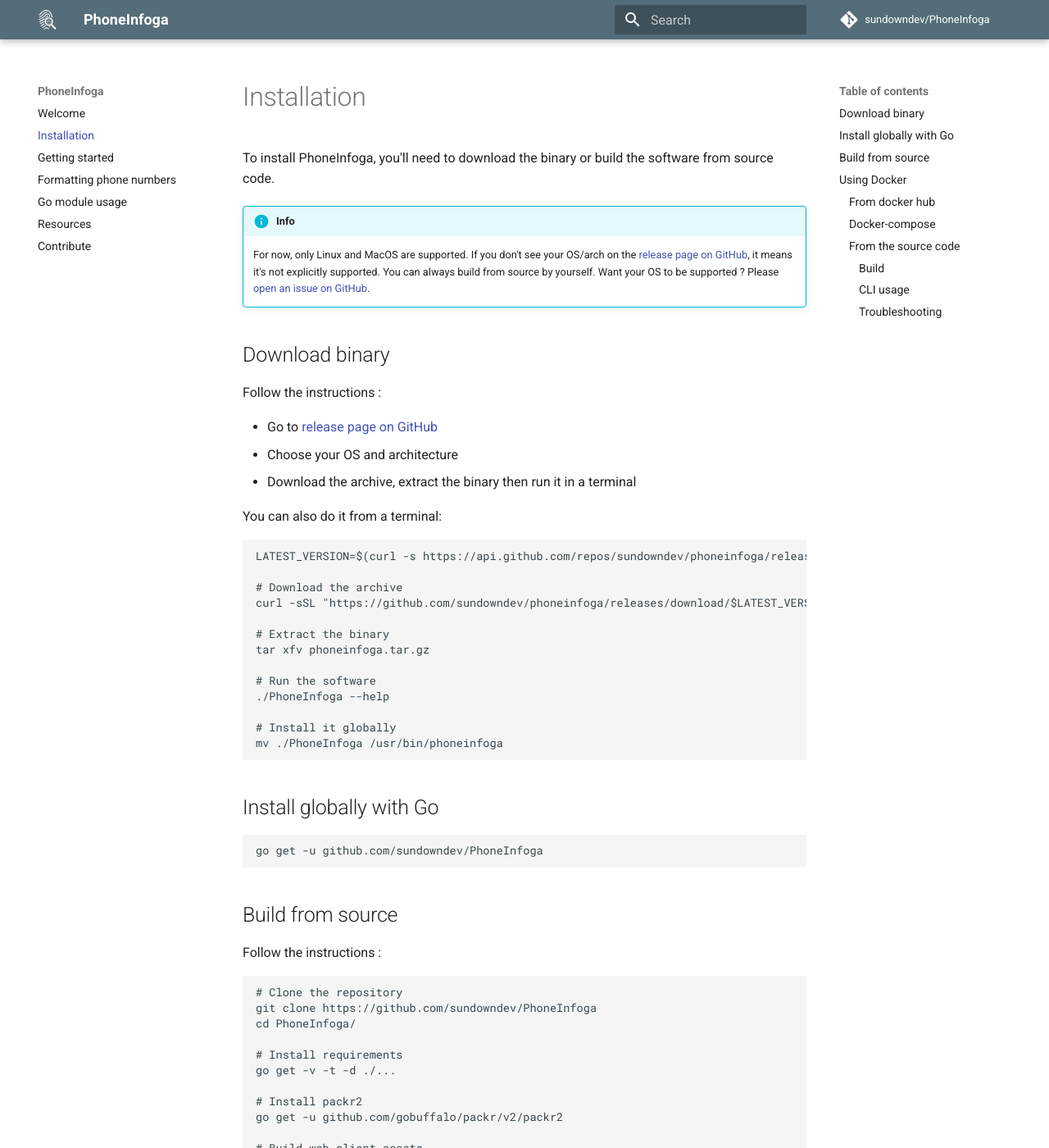
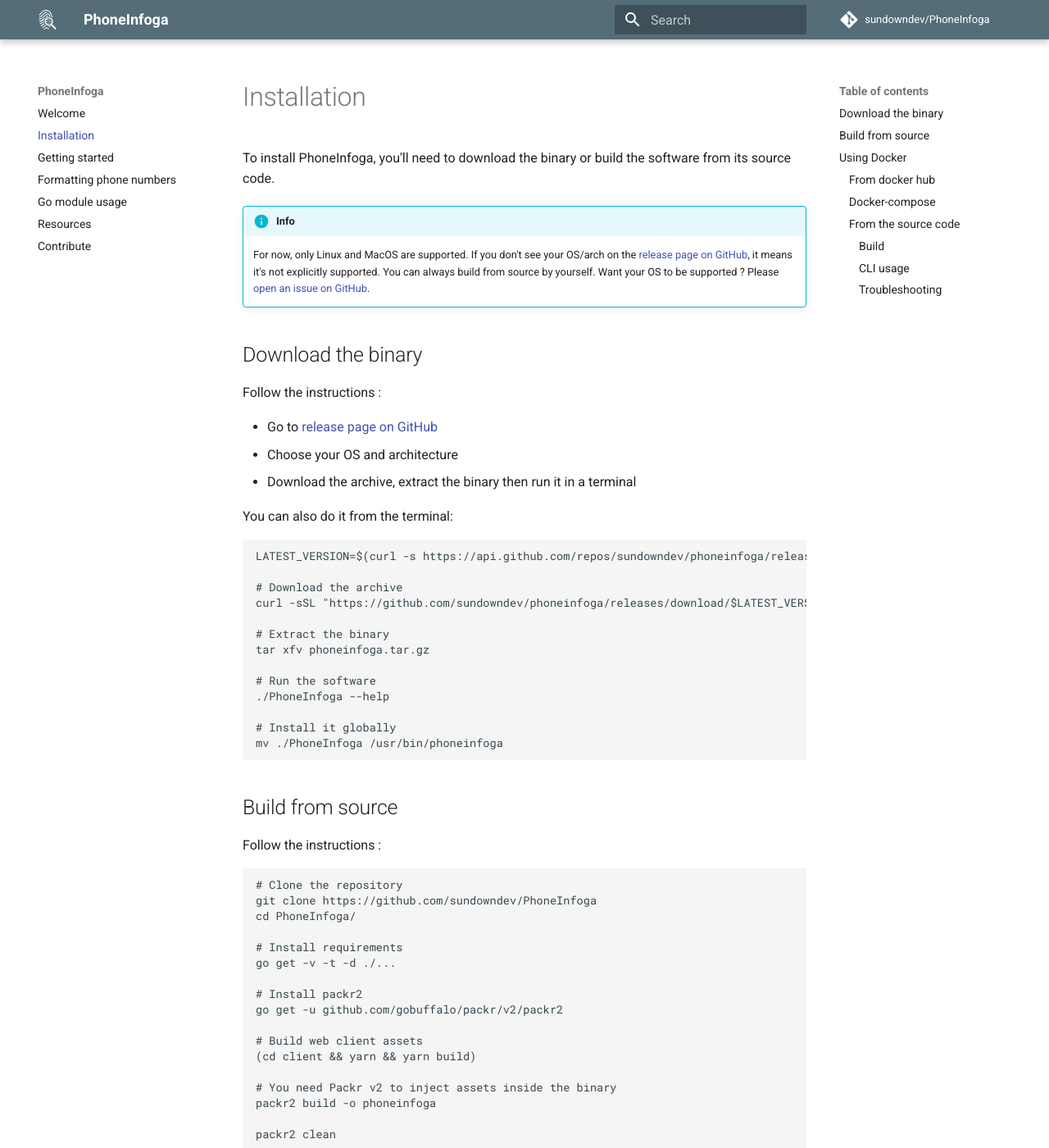
Before and after one commit to sundowndev/phoneinfoga, an MkDocs documentation site: the page built from docs/install.md, in a window 1280 px wide and 1400 px high. Shown: the whole window at 82% size. Built offline with MkDocs 1.6.1 and Material for MkDocs 9.7.7, drawn with Linux system fonts in a browser that asks for light colours; comment, search, counter and statistics services are not loaded.

Commit message:
docs: install
Fix some typos

````diff
--- a/docs/install.md
+++ b/docs/install.md
@@ -1,9 +1,9 @@
-To install PhoneInfoga, you'll need to download the binary or build the software from source code.
+To install PhoneInfoga, you'll need to download the binary or build the software from its source code.
 
 !!! info
     For now, only Linux and MacOS are supported. If you don't see your OS/arch on the [release page on GitHub](https://github.com/sundowndev/PhoneInfoga/releases), it means it's not explicitly supported. You can always build from source by yourself. Want your OS to be supported ? Please [open an issue on GitHub](https://github.com/sundowndev/PhoneInfoga/issues).
 
-## Download binary
+## Download the binary
 
 Follow the instructions :
 
@@ -11,7 +11,7 @@
 - Choose your OS and architecture
 - Download the archive, extract the binary then run it in a terminal
 
-You can also do it from a terminal:
+You can also do it from the terminal:
 
 ```shell
 LATEST_VERSION=$(curl -s https://api.github.com/repos/sundowndev/phoneinfoga/releases/latest | grep tag_name | cut -d '"' -f 4)
@@ -27,12 +27,6 @@
 
 # Install it globally
 mv ./PhoneInfoga /usr/bin/phoneinfoga
-```
-
-## Install globally with Go
-
-```shell
-go get -u github.com/sundowndev/PhoneInfoga
 ```
 
 ## Build from source
````
